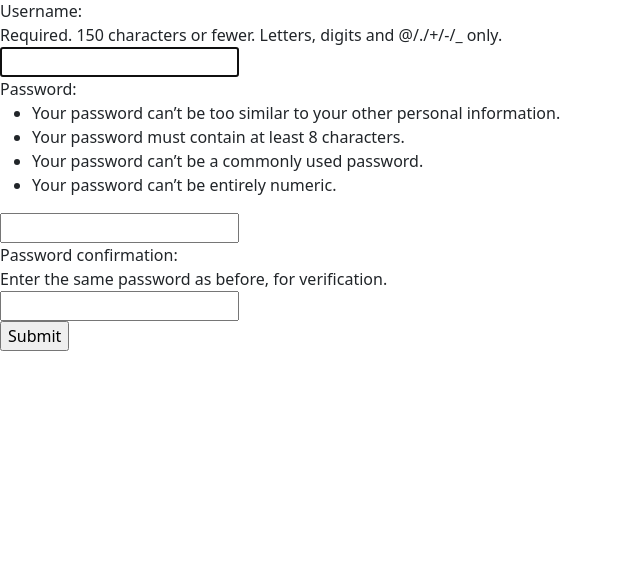
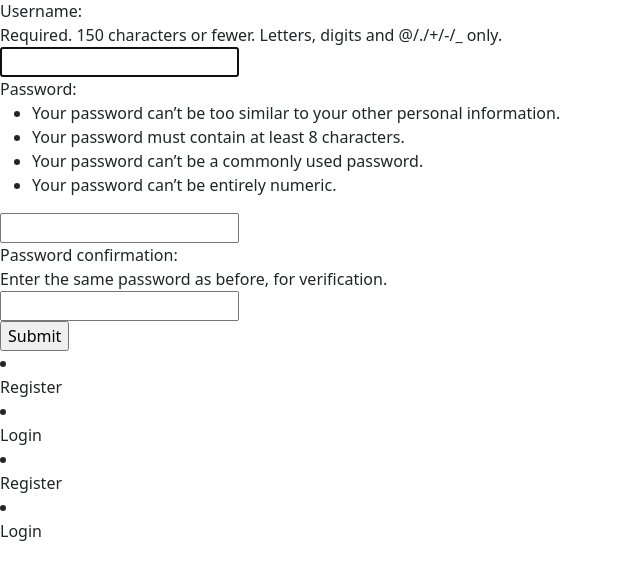
Before and after one commit to James-Burch/PP4-Django-Project, a Django app: page /register/ in a window 1280 px wide. Shown: the part 57-637 px from the top of the page, without its empty margins (0-640 px from the left). Run offline with Django 5.2, Linux system fonts and the light colour scheme.

Commit message:
Add authentication to html files

```diff
--- a/bookapp/templates/base.html
+++ b/bookapp/templates/base.html
@@ -1,4 +1,8 @@
 {% load static %}
+{% url 'account_login' as login_url %}
+{% url 'account_signup' as signup_url %}
+{% url 'account_logout' as logout_url %}
+
 <!DOCTYPE html>
 <html lang="en">
 
@@ -47,6 +51,19 @@
     </nav>
     <!-- Page Content -->
     {% block content %} {% endblock %}
+    {% if user.is_authenticated %}
+<li class="nav-item">
+	<a class="nav-link {% if request.path == logout_url %}active{% endif %}" aria-current="page" href="{% url 'account_logout' %}">Logout</a>
+</li>
+{% else %}
+<li class="nav-item">
+	<a class="nav-link {% if request.path == signup_url %}active{% endif %}" aria-current="page"
+		href="{% url 'account_signup' %}">Register</a>
+</li>
+<li class="nav-item">
+	<a class="nav-link {% if request.path == login_url %}active{% endif %}" aria-current="page" href="{% url 'account_login' %}">Login</a>
+</li>
+{% endif %}
 
     <script src="https://cdn.jsdelivr.net/npm/bootstrap@5.3.3/dist/js/bootstrap.bundle.min.js"
         integrity="sha384-YvpcrYf0tY3lHB60NNkmXc5s9fDVZLESaAA55NDzOxhy9GkcIdslK1eN7N6jIeHz"
--- a/bookapp/templates/register.html
+++ b/bookapp/templates/register.html
@@ -4,4 +4,17 @@
     {{ form }}
     <input type="submit" name="Create User">
 </form>
+{% if user.is_authenticated %}
+<li class="nav-item">
+	<a class="nav-link {% if request.path == logout_url %}active{% endif %}" aria-current="page" href="{% url 'account_logout' %}">Logout</a>
+</li>
+{% else %}
+<li class="nav-item">
+	<a class="nav-link {% if request.path == signup_url %}active{% endif %}" aria-current="page"
+		href="{% url 'account_signup' %}">Register</a>
+</li>
+<li class="nav-item">
+	<a class="nav-link {% if request.path == login_url %}active{% endif %}" aria-current="page" href="{% url 'account_login' %}">Login</a>
+</li>
+{% endif %}
 {% endblock %}
```
